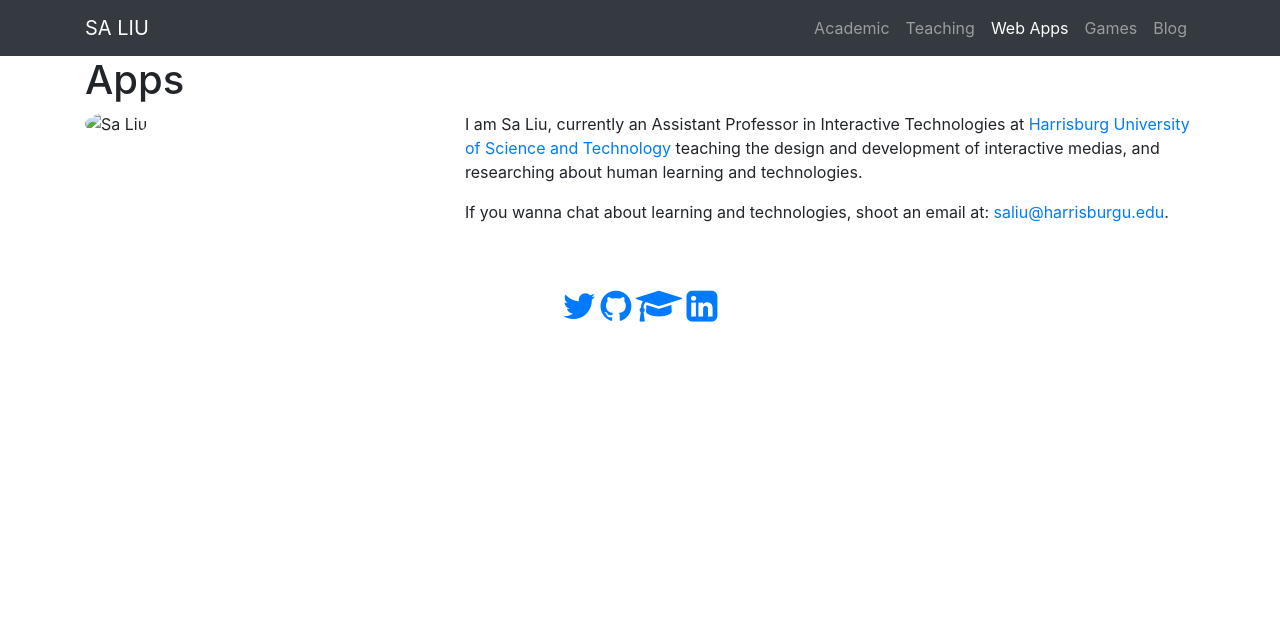
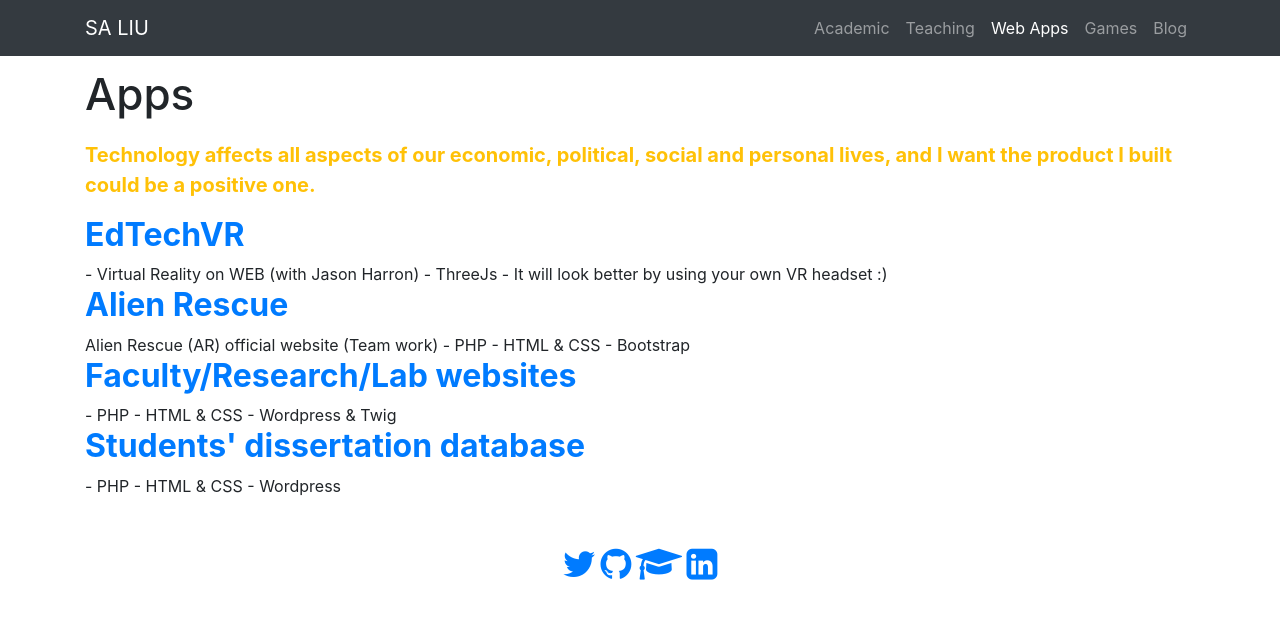
Before and after one commit to Tonicdragon6x66/saliudev.github.io, a Jekyll site: the page built from apps/index.html, in a window 1280 px wide. Shown: the top 619 px of the page. Built offline with Jekyll 4.4.1, drawn with Linux system fonts in a browser that asks for light colours.

Commit message:
set up App page

```diff
--- a/academic/index.html
+++ b/academic/index.html
@@ -58,7 +58,7 @@ title: SA LIU | Researcher, Teacher, Developer
 <p>Feng, F., Liu, S., Wang, Y., Tong, X., & Wang, Q., (2012). Next generation learning (vision, innovation and possibility): Reports about the 7th e-Learning Forum Asia 2012. Journal of Distance Education, 4, 3-19.
 </p>
 
-<h2 class="text-primary">Book Chapters</h2>
+        <h2 class="text-primary"><strong>Book Chapters</strong></h2>
 
 <p> Kang, J., Liu, S., & Liu, M. (2017). Tracking students’ activities in serious games. In FQ. Lai & J. Lehman (Eds.), Learning and knowledge analytics in Open Education (pp. 125-137). Cham, Switzerland: Springer International Publishing.
         </p>
@@ -72,7 +72,7 @@ title: SA LIU | Researcher, Teacher, Developer
 <p>Liu, M., Kang, J., Lee, J, Winzeler, E., & Liu, S. (2015). Examining through visualization what tools learners access as they play a serious game for middle school science. In C. S. Loh, Y. Sheng, & D. Ifenthaler (Eds.) Serious games analytics. (pp. 181-208). Cham, Switzerland: Springer International Publishing.
         </p>
 
-        <h2 class="text-primary">Peer Reviewed Conference Proceedings</h2>
+        <h2 class="text-primary"><strong>Peer Reviewed Conference Proceedings</strong></h2>
 
 <p>Liu, S. & Liu, M. (2018). Using Log Data and Similarity Measure in Analyzing Learner Problem-solving Behaviors in a Serious Game: An Exploratory Study. In E. Langran & J. Borup (Eds.), Proceedings of Society for Information Technology & Teacher Education International Conference (pp. 434-437). Washington, D.C., United States: Association for the Advancement of Computing in Education (AACE). Retrieved April 2, 2018 from https://www.learntechlib.org/p/182562/.
         </p>
--- a/apps/index.html
+++ b/apps/index.html
@@ -22,15 +22,49 @@ title: SA LIU | Researcher, Teacher, Developer
     </nav>
 
     <div class="container">
-        <h1>Apps</h1>
-        <div class="row">
-            <div class="col-sm-4">
-                <img  class="img-circle avatar" alt="Sa Liu" src="img/profile.jpg">
-            </div>
-            <div class="col-sm-8">
-                <p>I am Sa Liu, currently an Assistant Professor in Interactive Technologies at <a href="http://harrisburgu.edu">Harrisburg University of Science and Technology</a> teaching the design and development of interactive medias, and researching about human learning and technologies. </p>
-                <p>If you wanna chat about learning and technologies, shoot an email at: <a href="mailto:saliu@harrisburgu.edu">saliu@harrisburgu.edu</a>.</p>
-            </div>
-        </div>
+        <h1  class="masthead-heading">Apps</h1>
+
+        <blockquote class="blockquote">
+            <p class="text-warning">
+
+                <strong>Technology affects all aspects of our economic, political, social and personal lives, and I want the product I built could be a positive one. </strong>
+
+        </blockquote>
+
+
+        <h2 class="text-primary"><strong>EdTechVR</strong></h2>
+
+
+- Virtual Reality on WEB (with Jason Harron)
+- ThreeJs
+- It will look better by using your own VR headset :)
+
+
+
+        <h2 class="text-primary"><strong>Alien Rescue</strong></h2>
+
+
+Alien Rescue (AR) official website (Team work)
+- PHP
+- HTML & CSS
+- Bootstrap
+
+
+
+        <h2 class="text-primary"><strong>Faculty/Research/Lab websites</strong></h2>
+
+
+- PHP
+- HTML & CSS
+- Wordpress & Twig
+
+
+
+
+        <h2 class="text-primary"><strong>Students' dissertation database</strong></h2>
+
+- PHP
+- HTML & CSS
+- Wordpress
 
     </div>
```
Also changed, not shown: teaching/index.html (+12 -20 lines).
